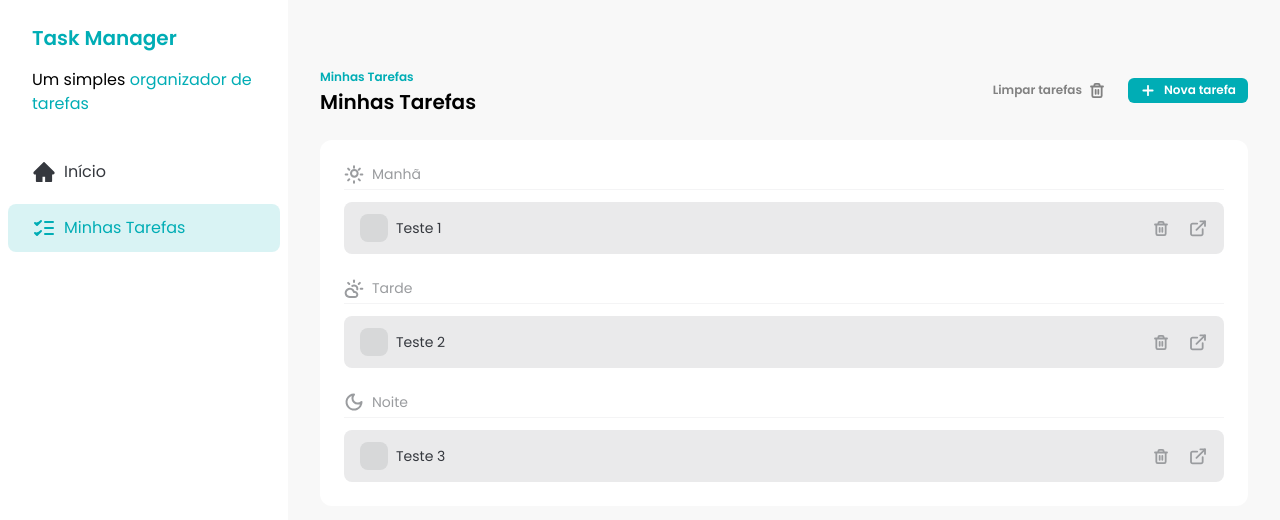
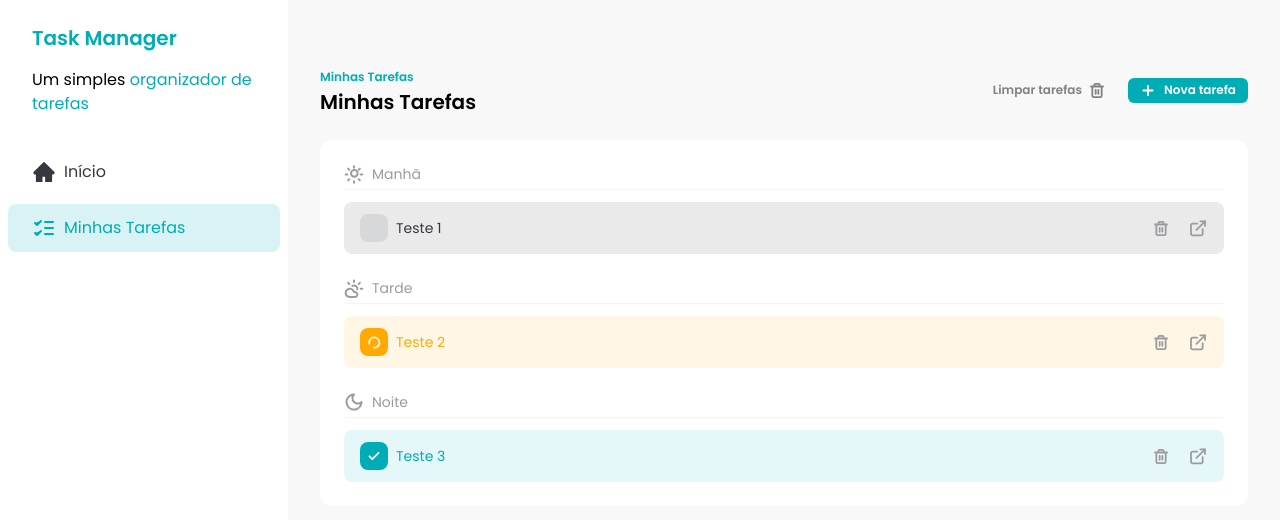
Before and after one commit to GustavoOrelio/Task-Manager, a React (Vite) app: page /tasks in a window 1280 px wide. Shown: the top 520 px of the page. Built offline with nearby package versions, Linux system fonts and the light colour scheme; data requests are answered from the project's data file.

Commit message:
feat: ensure task status is update via api

```diff
--- a/db.json
+++ b/db.json
@@ -12,14 +12,14 @@
       "title": "Teste 2",
       "time": "afternoon",
       "description": "Teste 2",
-      "status": "not_started"
+      "status": "in_progress"
     },
     {
       "id": "b70f0086-891b-4233-b481-a61ab7f7e875",
       "title": "Teste 3",
       "time": "evening",
       "description": "Testeeee 3",
-      "status": "not_started"
+      "status": "done"
     }
   ]
 }
--- a/src/components/TaskItem.jsx
+++ b/src/components/TaskItem.jsx
@@ -5,11 +5,13 @@ import { toast } from "sonner";
 import { CheckIcon, DetailsIcon, LoaderIcon, TrashIcon } from "../assets/icons";
 import Button from "../components/Button";
 import { useDeleteTask } from "../hooks/data/use-delete-task";
-
-const TaskItem = ({ task, handleCheckboxClick }) => {
+import { useUpdateTask } from "../hooks/data/use-update-task";
+const TaskItem = ({ task }) => {
   const { mutate: deleteTask, isPending: deleteTaskIsLoading } = useDeleteTask(
     task.id
   );
+
+  const { mutate } = useUpdateTask(task.id);
 
   const getStatusClasses = () => {
     if (task.status === "done") {
@@ -36,6 +38,31 @@ const TaskItem = ({ task, handleCheckboxClick }) => {
     });
   };
 
+  const getNewStatus = () => {
+    if (task.status === "not_started") {
+      return "in_progress";
+    }
+    if (task.status === "in_progress") {
+      return "done";
+    }
+
+    return "not_started";
+  };
+
+  const handleCheckboxClick = () => {
+    mutate(
+      { status: getNewStatus() },
+      {
+        onSuccess: () => {
+          toast.success("Tarefa atualizada com sucesso!");
+        },
+        onError: () => {
+          toast.error("Erro ao atualizar tarefa. Por favor, tente novamente.");
+        },
+      }
+    );
+  };
+
   return (
     <div
       className={`flex items-center justify-between gap-2 rounded-lg bg-opacity-10 px-4 py-3 text-sm transition ${getStatusClasses()}`}
@@ -48,7 +75,7 @@ const TaskItem = ({ task, handleCheckboxClick }) => {
             type="checkbox"
             checked={task.status === "done"}
             className="absolute h-full w-full cursor-pointer opacity-0"
-            onChange={() => handleCheckboxClick(task.id)}
+            onChange={handleCheckboxClick}
           />
           {task.status === "done" && <CheckIcon />}
           {task.status === "in_progress" && (
--- a/src/components/Tasks.jsx
+++ b/src/components/Tasks.jsx
@@ -1,42 +1,15 @@
-import { useQueryClient } from "@tanstack/react-query";
-import { toast } from "sonner";
-
 import { CloudSunIcon, MoonIcon, SunIcon } from "../assets/icons";
 import { useGetTasks } from "../hooks/data/use-get-tasks";
-import { taskQueryKeys } from "../keys/queries";
 import Header from "./Header";
 import TaskItem from "./TaskItem";
 import TasksSeparator from "./TasksSeparator";
 
 const Tasks = () => {
-  const queryClient = useQueryClient();
   const { data: tasks } = useGetTasks();
 
   const morningTasks = tasks?.filter((task) => task.time === "morning");
   const afternoonTasks = tasks?.filter((task) => task.time === "afternoon");
   const eveningTasks = tasks?.filter((task) => task.time === "evening");
-
-  const handleTaskCheckboxClick = (taskId) => {
-    const newTasks = tasks.map((task) => {
-      if (task.id !== taskId) {
-        return task;
-      }
-      if (task.status === "not_started") {
-        toast.success("Tarefa iniciada com sucesso!");
-        return { ...task, status: "in_progress" };
-      }
-      if (task.status === "in_progress") {
-        toast.success("Tarefa concluída com sucesso!");
-        return { ...task, status: "done" };
-      }
-      if (task.status === "done") {
-        toast.success("Tarefa reiniciada com sucesso!");
-        return { ...task, status: "not_started" };
-      }
-      return task;
-    });
-    queryClient.setQueryData(taskQueryKeys.getAll(), newTasks);
-  };
 
   return (
     <div className="w-full space-y-6 px-8 py-16">
@@ -51,11 +24,7 @@ const Tasks = () => {
             </p>
           )}
           {morningTasks?.map((task) => (
-            <TaskItem
-              key={task.id}
-              task={task}
-              handleCheckboxClick={handleTaskCheckboxClick}
-            />
+            <TaskItem key={task.id} task={task} />
           ))}
         </div>
 
@@ -67,11 +36,7 @@ const Tasks = () => {
             </p>
           )}
           {afternoonTasks?.map((task) => (
-            <TaskItem
-              key={task.id}
-              task={task}
-              handleCheckboxClick={handleTaskCheckboxClick}
-            />
+            <TaskItem key={task.id} task={task} />
           ))}
         </div>
 
@@ -83,11 +48,7 @@ const Tasks = () => {
             </p>
           )}
           {eveningTasks?.map((task) => (
-            <TaskItem
-              key={task.id}
-              task={task}
-              handleCheckboxClick={handleTaskCheckboxClick}
-            />
+            <TaskItem key={task.id} task={task} />
           ))}
         </div>
       </div>
--- a/src/hooks/data/use-update-task.js
+++ b/src/hooks/data/use-update-task.js
@@ -10,9 +10,10 @@ export const useUpdateTask = (taskId) => {
     mutationKey: taskMutationKeys.update(taskId),
     mutationFn: async (data) => {
       const { data: updatedTask } = await api.patch(`/tasks/${taskId}`, {
-        title: data.title.trim(),
-        description: data.description.trim(),
-        time: data.time,
+        title: data?.title?.trim(),
+        description: data?.description?.trim(),
+        time: data?.time,
+        status: data?.status,
       });
 
       queryClient.setQueryData(taskQueryKeys.getAll(), (oldTasks) => {
--- a/src/pages/Home.jsx
+++ b/src/pages/Home.jsx
@@ -12,9 +12,7 @@ import { useGetTasks } from "../hooks/data/use-get-tasks";
 const HomePage = () => {
   const { data: tasks } = useGetTasks();
 
-  const completedTasks = tasks?.filter(
-    (task) => task.status === "completed"
-  ).length;
+  const doneTasks = tasks?.filter((task) => task.status === "done").length;
   const inProgressTasks = tasks?.filter(
     (task) => task.status === "in_progress"
   ).length;
@@ -33,7 +31,7 @@ const HomePage = () => {
 
           <DashboardCard
             icon={<TasksIcon />}
-            mainText={completedTasks}
+            mainText={doneTasks}
             secondaryText="Tarefas Concluídas"
           />
 
```
